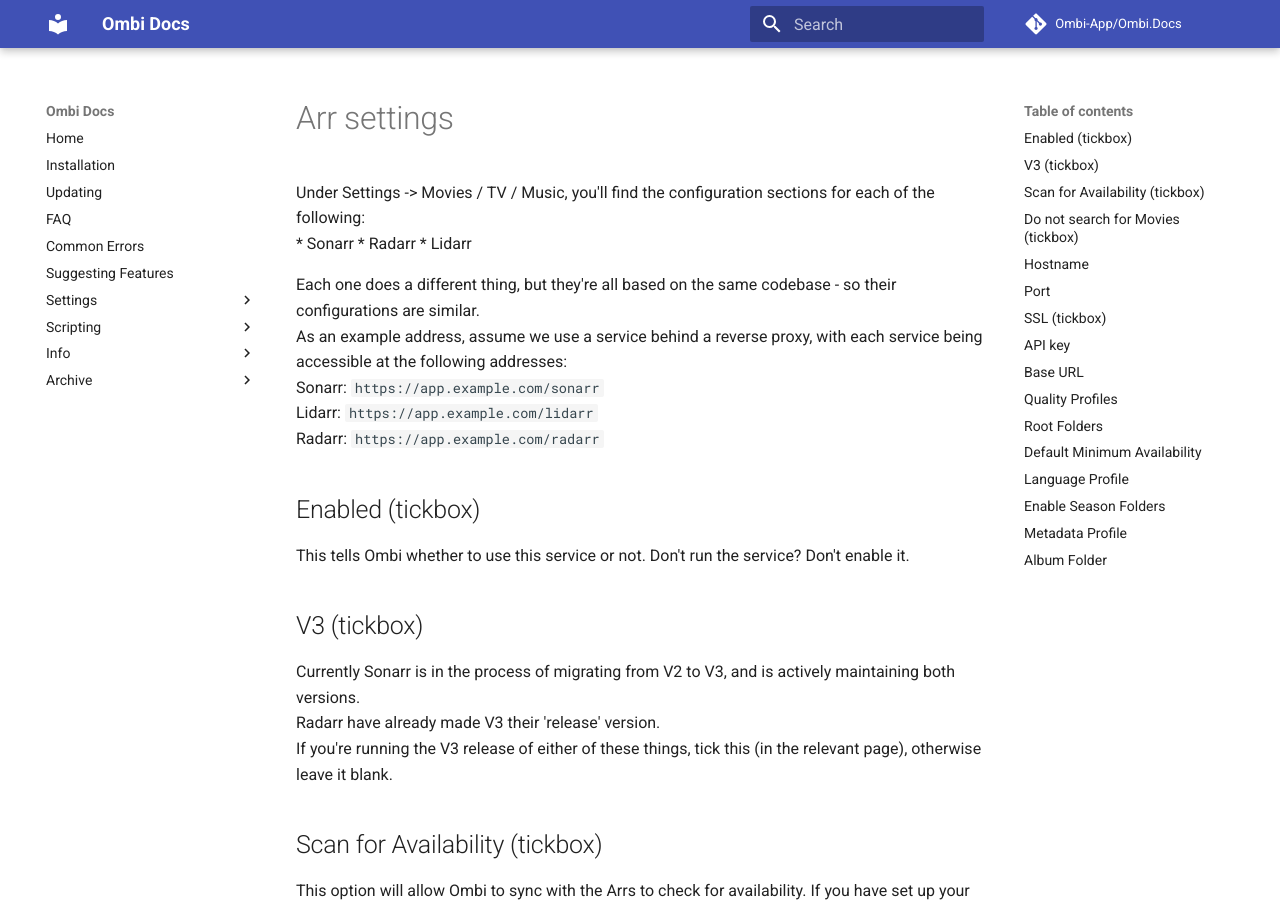
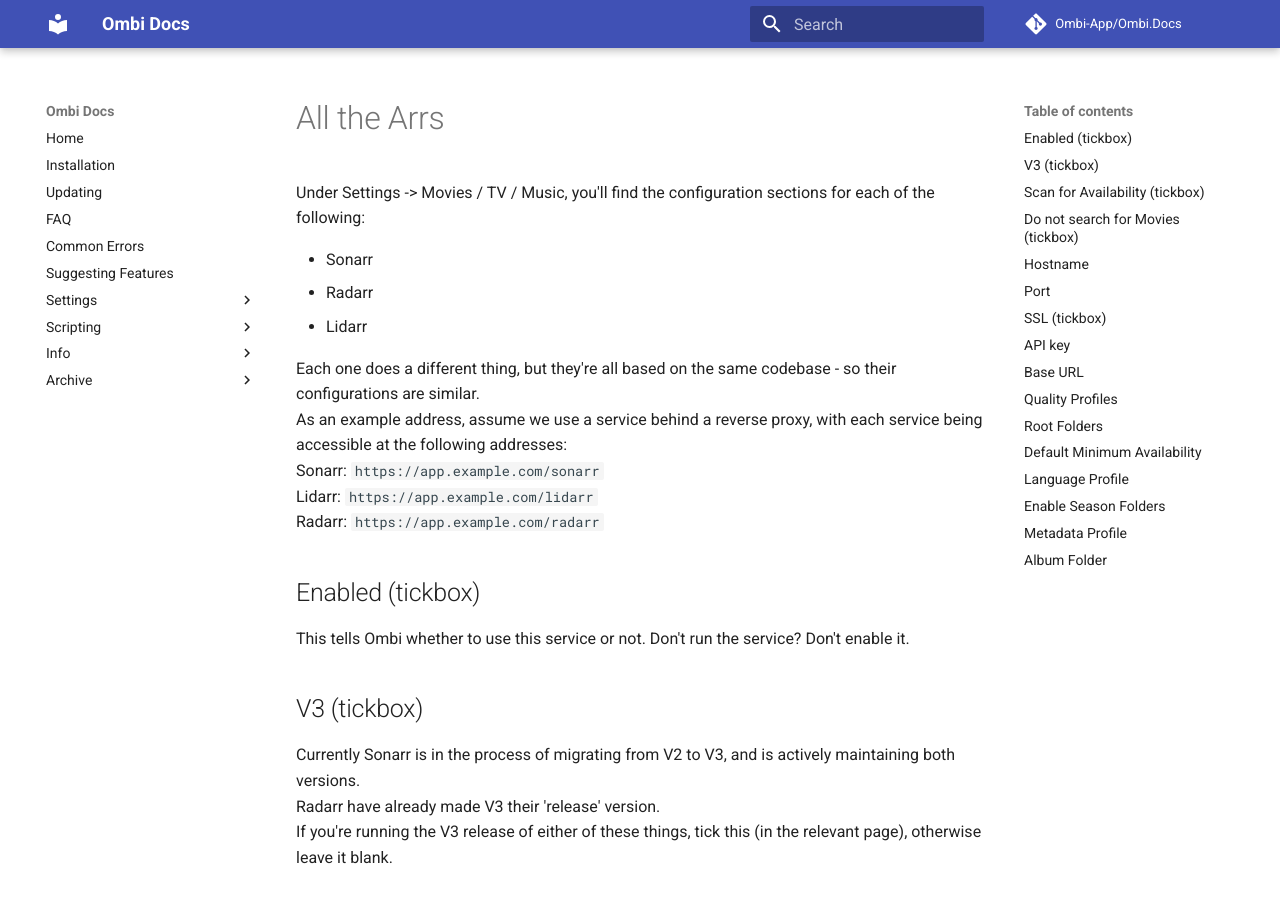
Before and after one commit to Ombi-app/Ombi.Docs, an MkDocs documentation site: the page built from docs/settings/arr-settings.md, in a window 1280 px wide and 900 px high. Built offline with MkDocs 1.6.1 and Material for MkDocs 9.7.7, drawn with Linux system fonts in a browser that asks for light colours; comment, search, counter and statistics services are not loaded.

Commit message:
move arr-settings to proper path

```diff
--- a/docs/to_migrate/arr-settings.md
+++ b/docs/settings/arr-settings.md
@@ -1,4 +1,7 @@
-Under Settings -> Movies / TV / Music, you'll find the configuration sections for each of the following:<br>
+# All the Arrs
+
+Under Settings -> Movies / TV / Music, you'll find the configuration sections for each of the following:
+
 * Sonarr
 * Radarr
 * Lidarr
```
